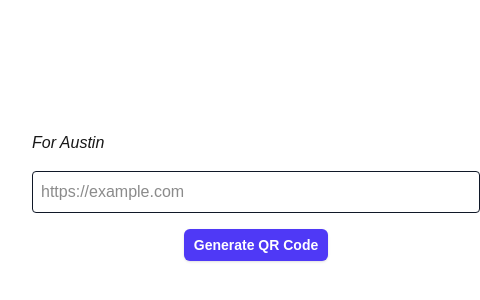
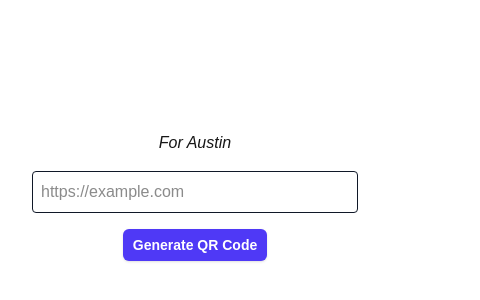
Before and after one commit to ngoue/qr-code-generator, a Next.js app: page / in a window 390 px wide. Shown: the part 194-494 px from the top of the page, 480 px wide, since content can reach past the window. Built offline with nearby package versions, Linux system fonts and the light colour scheme.

Commit message:
Mobile first

```diff
--- a/src/pages/index.tsx
+++ b/src/pages/index.tsx
@@ -40,15 +40,15 @@ export default function Home() {
 
   return (
     <div className="grid grid-rows-[20px_1fr_20px] items-center justify-items-center min-h-screen p-8 pb-20 gap-16 sm:p-20 font-[family-name:var(--font-geist-sans)]">
-      <main className="flex flex-col gap-[32px] row-start-2 items-center sm:items-start">
-        <div className={clsx(show ? "hidden" : "block")}>
-          <form onSubmit={handleSubmit}>
-            <div className="flex flex-col gap-4">
+      <main className="flex flex-col gap-[32px] row-start-2 items-center sm:items-start w-full">
+        <div className={clsx("w-full", show ? "hidden" : "block")}>
+          <form onSubmit={handleSubmit} className="w-full">
+            <div className="flex flex-col justify-center items-center gap-4 w-full">
               <h1 className="italic">For Austin</h1>
               <input
                 type="url"
                 placeholder="https://example.com"
-                className="min-w-md border border-gray-900 dark:border-gray-300 rounded-sm p-2 w-full max-w-[400px] focus:outline focus:outline-2 focus:-outline-offset-2 focus:outline-indigo-600"
+                className="w-full border border-gray-900 dark:border-gray-300 rounded-sm p-2 w-full max-w-[400px] focus:outline focus:outline-2 focus:-outline-offset-2 focus:outline-indigo-600"
                 value={url}
                 onChange={(e) => setUrl(e.target.value)}
               />
```
